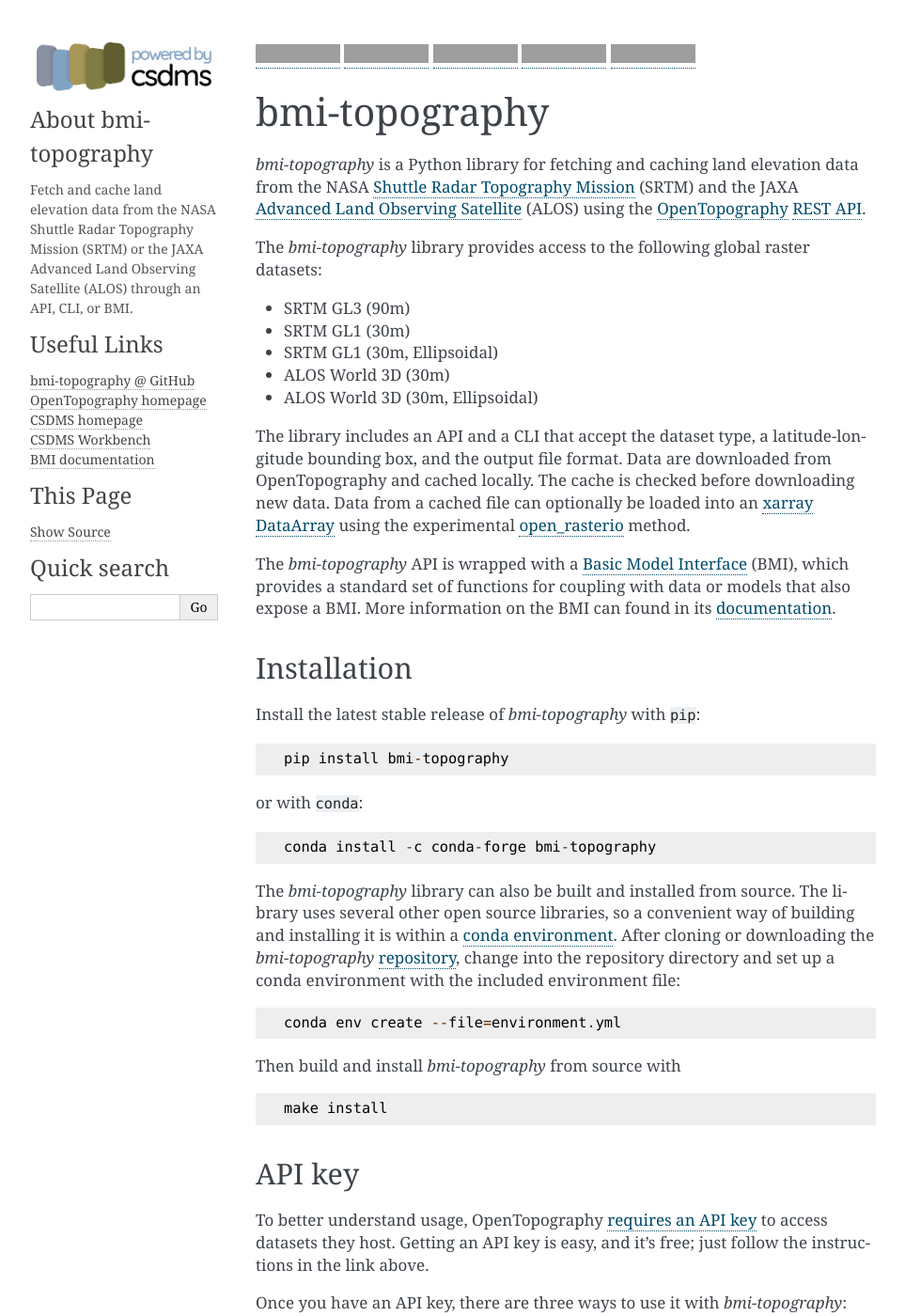
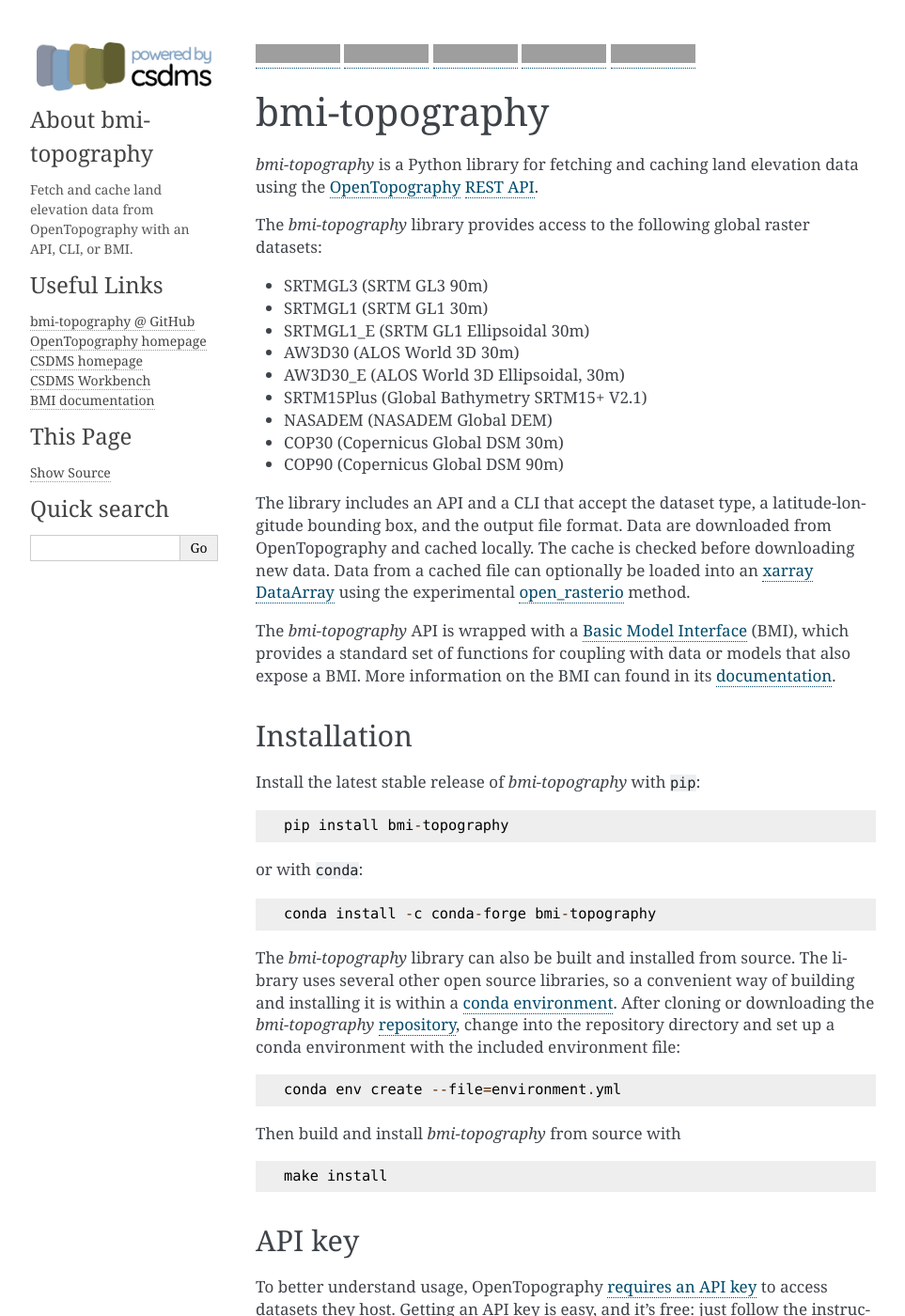
Before and after one commit to csdms/bmi-topography, a Sphinx documentation site: the page built from docs/source/README.rst, in a window 1280 px wide and 1400 px high, cut to the strip 0-1400 px from the top of the window. Shown: the whole strip at 94% size, without its empty margins (148-1111 px from the left). Built offline with Sphinx 7.4.7, drawn with Linux system fonts in a browser that asks for light colours; some of the changed text lies outside the part shown; grey boxes are pictures that could not be loaded.

Commit message:
Support all OpenTopography global datasets (#39)
* Disable fetch test if NO_FETCH env var is set

* Optionally disable fetch test

* Update description, keywords, classifiers

* Update sidebar intro

* Rebuild docs

* Include all datasets hosted by OpenTopography

* List all datasets supported by OT

* Update changelog

```diff
--- a/docs/source/README.rst
+++ b/docs/source/README.rst
@@ -5,21 +5,22 @@
 ==============
 
 *bmi-topography* is a Python library for fetching and caching land
-elevation data from the NASA `Shuttle Radar Topography
-Mission <https://www2.jpl.nasa.gov/srtm/>`__ (SRTM) and the JAXA
-`Advanced Land Observing
-Satellite <https://www.eorc.jaxa.jp/ALOS/en/aw3d30/index.htm>`__ (ALOS)
-using the `OpenTopography <https://opentopography.org/>`__ `REST
+elevation data using the
+`OpenTopography <https://opentopography.org/>`__ `REST
 API <https://portal.opentopography.org/apidocs/>`__.
 
 The *bmi-topography* library provides access to the following global
 raster datasets:
 
--  SRTM GL3 (90m)
--  SRTM GL1 (30m)
--  SRTM GL1 (30m, Ellipsoidal)
--  ALOS World 3D (30m)
--  ALOS World 3D (30m, Ellipsoidal)
+-  SRTMGL3 (SRTM GL3 90m)
+-  SRTMGL1 (SRTM GL1 30m)
+-  SRTMGL1_E (SRTM GL1 Ellipsoidal 30m)
+-  AW3D30 (ALOS World 3D 30m)
+-  AW3D30_E (ALOS World 3D Ellipsoidal, 30m)
+-  SRTM15Plus (Global Bathymetry SRTM15+ V2.1)
+-  NASADEM (NASADEM Global DEM)
+-  COP30 (Copernicus Global DSM 30m)
+-  COP90 (Copernicus Global DSM 90m)
 
 The library includes an API and a CLI that accept the dataset type, a
 latitude-longitude bounding box, and the output file format. Data are
@@ -76,7 +77,7 @@
 
 To better understand usage, OpenTopography `requires an API
 key <https://opentopography.org/blog/introducing-api-keys-access-opentopography-global-datasets>`__
-to access datasets they host. Getting an API key is easy, and it’s free;
+to access datasets they host. Getting an API key is easy, and it’s free:
 just follow the instructions in the link above.
 
 Once you have an API key, there are three ways to use it with
--- a/docs/source/_templates/sidebarintro.html
+++ b/docs/source/_templates/sidebarintro.html
@@ -1,9 +1,6 @@
 <h3>About bmi-topography</h3>
 <p>
   Fetch and cache land elevation data
-  from the
-  NASA Shuttle Radar Topography Mission (SRTM)
-  or the
-  JAXA Advanced Land Observing Satellite (ALOS)
-  through an API, CLI, or BMI.
+  from OpenTopography
+  with an API, CLI, or BMI.
 </p>
--- a/setup.cfg
+++ b/setup.cfg
@@ -3,10 +3,10 @@
 version = 0.7.dev0
 author = Mark Piper
 author_email = mark.piper@colorado.edu
-description = Fetch and cache NASA SRTM and JAXA ALOS land elevation data
+description = Fetch and cache land elevation data from OpenTopography
 long_description = file: README.md, CHANGES.md, CONTRIBUTING.md, CREDITS.md, CITATION.cff, LICENSE.md
 long_description_content_type = text/markdown
-keywords = bmi, srtm, alos, topography, elevation, dem, data
+keywords = bmi, srtm, alos, nasadem, copernicus, topography, elevation, dem, data
 license = MIT License
 url = https://github.com/csdms/bmi-topography
 classifiers =
@@ -15,6 +15,7 @@
     Operating System :: OS Independent
     Intended Audience :: Developers
     Intended Audience :: Science/Research
+    Intended Audience :: Education
 
 [options]
 include_package_data = True
```
Also changed, not shown: CHANGES.md (+1 -1 lines), README.md (+11 -12 lines), 1 other file.
